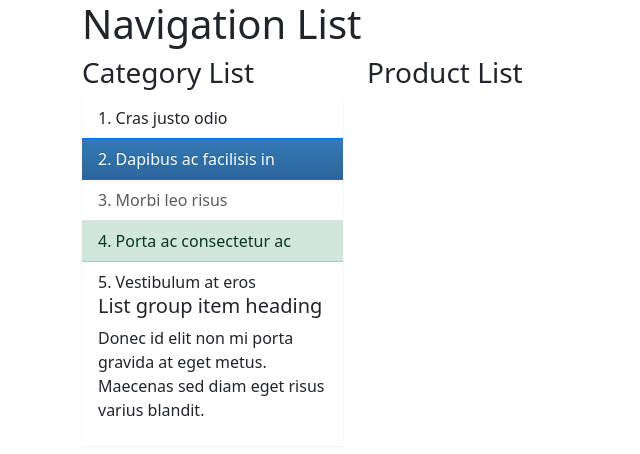
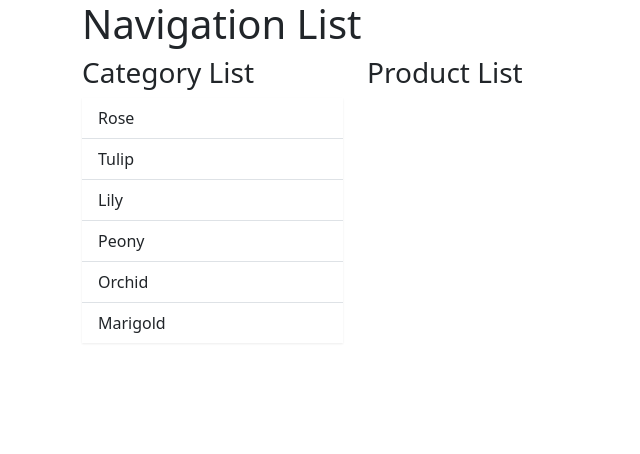
Before and after one commit to qalib01/learnReact, a React (Create React App) app: page / in a window 1280 px wide. Shown: the top 454 px of the page, without its empty margins (0-640 px from the left). Built offline with nearby package versions, Linux system fonts and the light colour scheme.

Commit message:
Introduction to state

```diff
--- a/src/components/CategoryList.js
+++ b/src/components/CategoryList.js
@@ -2,13 +2,51 @@ import React, { Component } from "react";
 import { ListGroup, ListGroupItem, ListGroupItemHeading, ListGroupItemText } from "reactstrap";
 
 export default class CategoryList extends Component {
+
+    constructor() {
+        super();
+        this.state = {
+            categories: [
+                {
+                    id: 1,
+                    name: 'Rose',
+                },
+                {
+                    id: 2,
+                    name: 'Tulip',
+                },
+                {
+                    id: 3,
+                    name: 'Lily',
+                },
+                {
+                    id: 4,
+                    name: 'Peony',
+                },
+                {
+                    id: 5,
+                    name: 'Orchid',
+                },
+                {
+                    id: 6,
+                    name: 'Marigold',
+                },
+            ],
+        };
+    };
+
     render() {
         return (
             <React.Fragment>
                 <h3> { this.props.info.title } </h3>
-                <ListGroup numbered flush horizontal>
-                    <ListGroupItem>Cras justo odio</ListGroupItem>
-                    <ListGroupItem active>Dapibus ac facilisis in</ListGroupItem>
+                <ListGroup flush horizontal>
+                    {
+                        this.state.categories.map(category => (
+                            <ListGroupItem key={ category.id }> { category.name } </ListGroupItem>
+                        ))
+                    }
+
+                    {/* <ListGroupItem active>Dapibus ac facilisis in</ListGroupItem>
                     <ListGroupItem disabled>Morbi leo risus</ListGroupItem>
                     <ListGroupItem color="success">Porta ac consectetur ac</ListGroupItem>
                     <ListGroupItem>Vestibulum at eros
@@ -18,7 +56,7 @@ export default class CategoryList extends Component {
                         <ListGroupItemText>
                             Donec id elit non mi porta gravida at eget metus. Maecenas sed diam eget risus varius blandit.
                         </ListGroupItemText>
-                    </ListGroupItem>
+                    </ListGroupItem> */}
                 </ListGroup>
             </React.Fragment>
         );
```
